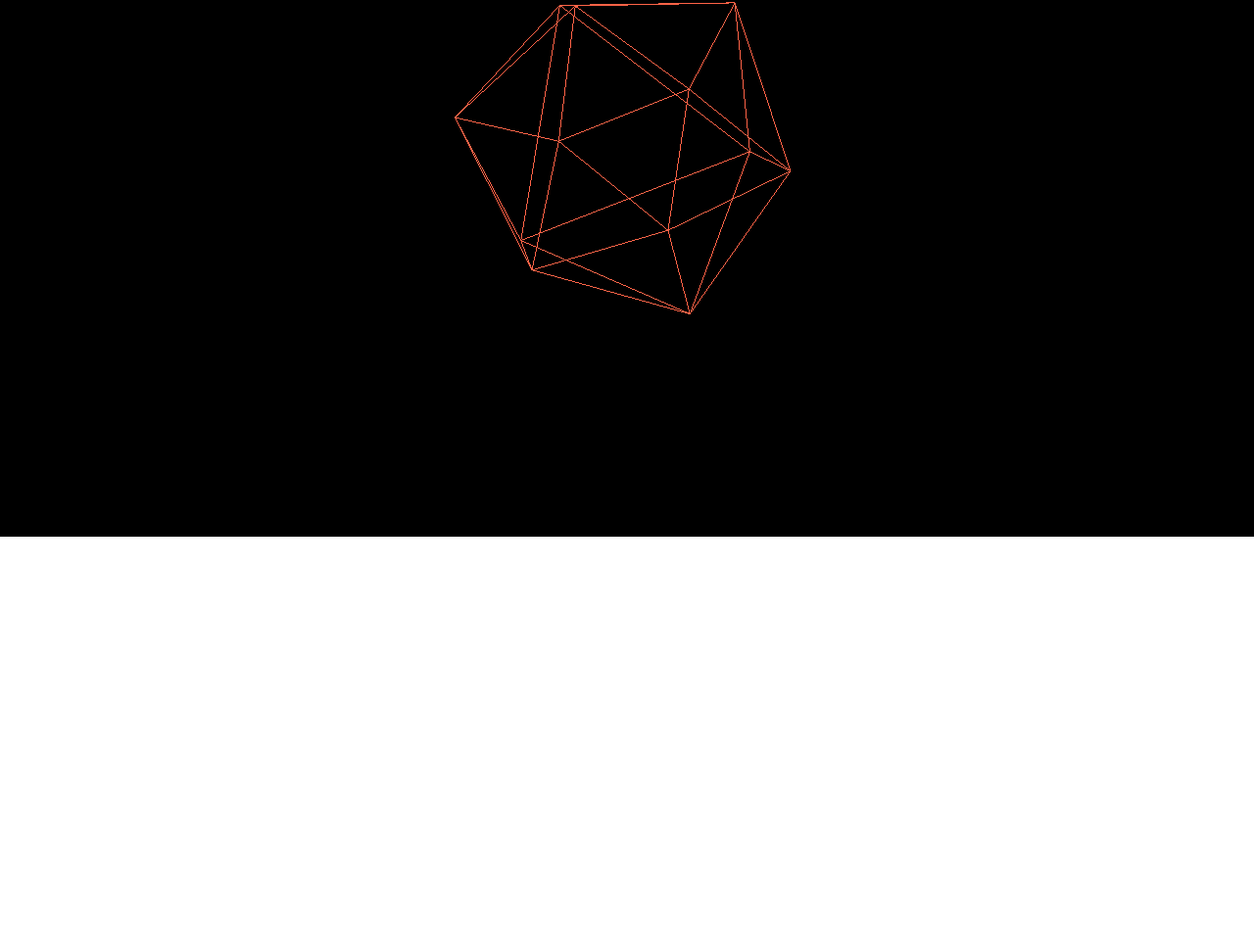
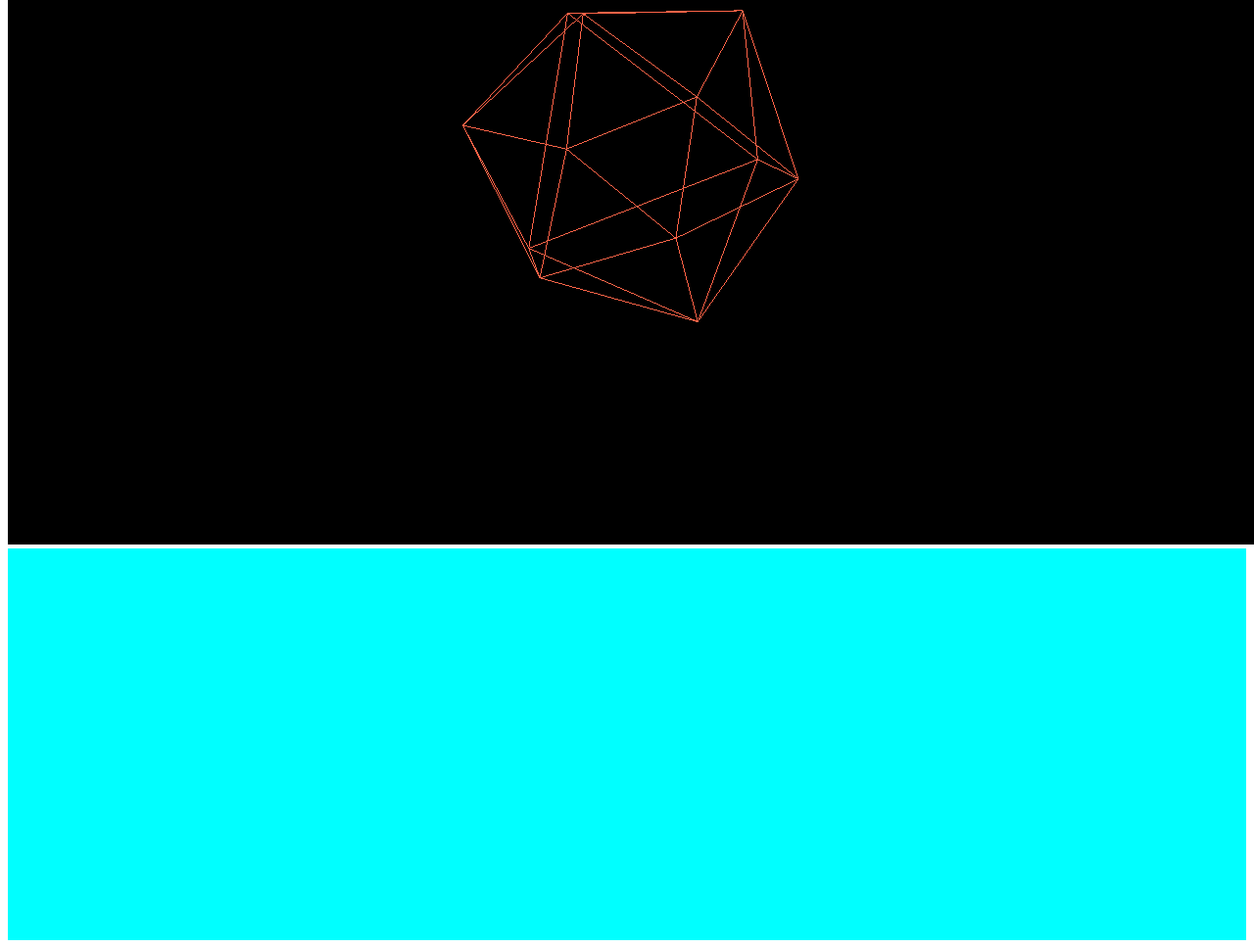
Before and after one commit to Hiba243/three-js-practice, a website built with Vite: page practice/index.html in a window 1280 px wide. Shown: the part 252-1220 px from the top of the page at 98% size. Before the commit the page ends 800 px from the top, so only its background shows below. Built offline with nearby package versions, Linux system fonts and the light colour scheme.

Commit message:
style: changed canvas position

```diff
--- a/practice/index.html
+++ b/practice/index.html
@@ -8,7 +8,7 @@
   </head>
   <body>
     <canvas id="bg"></canvas>
-
+    <div class="landing-page"></div>
     <!-- <main>
 
       <header>
--- a/practice/style.css
+++ b/practice/style.css
@@ -1,7 +1,11 @@
 canvas {
-  position: fixed;
+  position: relative;
   top: 0;
   left: 0;
+}
+.landing-page{
+  height: 50vh;
+  background-color: aqua;
 }
 /*
 :root {
```
